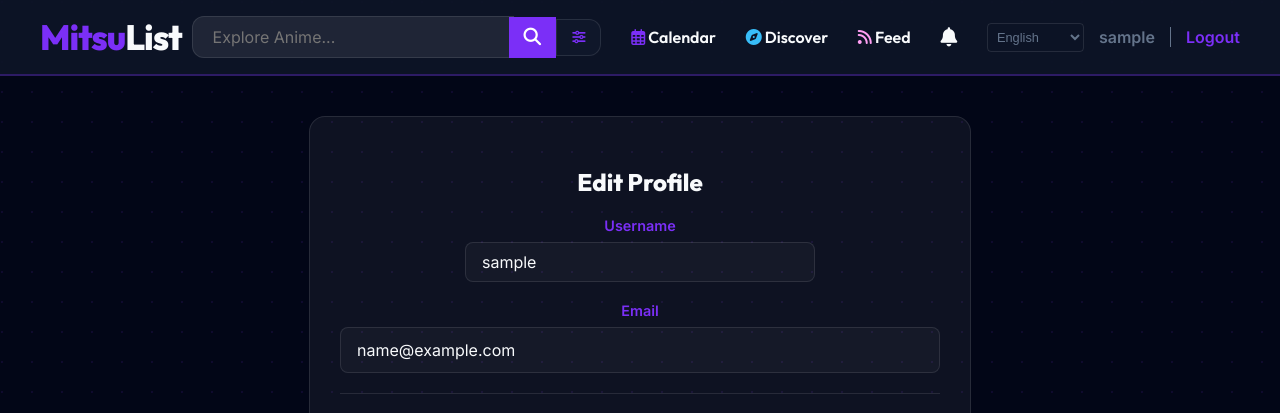
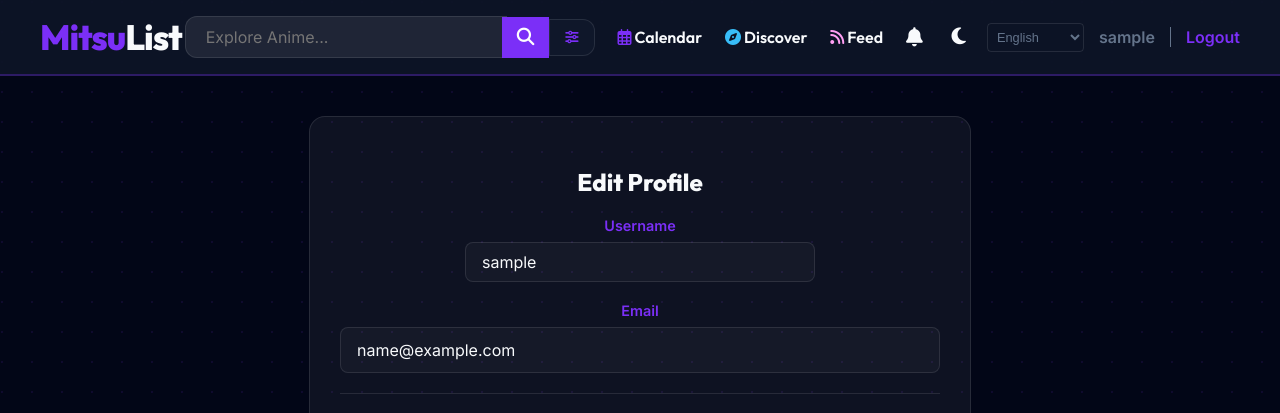
Before and after one commit to IdzaYar120/MitsuList, a Django app: page /users/profile/edit/ in a window 1280 px wide. Shown: the top 413 px of the page. Run offline with Django 5.2, Linux system fonts and the light colour scheme; the visitor is signed in with stand-in values (Sample User, id 1).

Commit message:
feat: Add seamless Light/Dark mode toggle with DB sync

```diff
--- a/app/static/css/index.css
+++ b/app/static/css/index.css
@@ -61,6 +61,15 @@ textarea {
     outline: none !important;
 }
 
+html.theme-light input[type="text"],
+html.theme-light input[type="email"],
+html.theme-light input[type="password"],
+html.theme-light input[type="number"],
+html.theme-light textarea {
+    background: white !important;
+    border: 1px solid rgba(0, 0, 0, 0.2) !important;
+}
+
 input:focus,
 textarea:focus {
     background: rgba(123, 47, 247, 0.05) !important;
@@ -93,11 +102,17 @@ label {
     padding: 10px 20px !important;
     font-family: var(--font-body) !important;
     font-size: 1rem !important;
-    color: white !important;
+    color: var(--color-text) !important;
     width: 280px !important;
     outline: none !important;
     transition: var(--transition) !important;
     border-radius: var(--border-radius) 0 0 var(--border-radius) !important;
+}
+
+html.theme-light #input-box,
+body.theme-light #input-box {
+    background-color: transparent !important;
+    border-color: rgba(0, 0, 0, 0.2) !important;
 }
 
 #input-box:focus {
--- a/app/static/css/variables.css
+++ b/app/static/css/variables.css
@@ -25,12 +25,12 @@
     --transition: 0.3s cubic-bezier(0.4, 0, 0.2, 1);
 }
 
-.theme-light {
+html.theme-light, body.theme-light {
     /* Colors - Light Theme Palette */
-    --color-secondary: #f8fafc; /* Very light slate */
-    --color-bg: #e2e8f0; /* Soft gray background */
-    --color-text: #0f172a; /* Slate Dark text */
+    --color-secondary: #ffffff; /* White cards and panels */
+    --color-bg: #f8fafc; /* Very light slate background */
+    --color-text: #0f172a; /* Dark text */
     --color-muted: #64748b; /* Slate Muted */
-    --color-shadow: rgba(0, 0, 0, 0.1);
+    --color-shadow: rgba(0, 0, 0, 0.05);
     --glass-bg: rgba(255, 255, 255, 0.8);
 }
--- a/app/templates/base.html
+++ b/app/templates/base.html
@@ -36,14 +36,32 @@
         integrity="sha512-SnH5WK+bZxgPHs44uWIX+LLJAJ9/2PkPKZ5QiAj6Ta86w+fsb2TkcmfRyVX3pBnMFcV7oQPJkl9QevSCWr3W6A=="
         crossorigin="anonymous" referrerpolicy="no-referrer" />
 
-    <!-- Styles -->
+    <!-- Theme Variables & Styles -->
     <link rel="stylesheet" href="{% static 'css/variables.css' %}">
     <link rel="stylesheet" href="{% static 'css/index.css' %}">
     {% block extra_css %}{% endblock %}
+
+    <!-- Anti-FOUC Theme Script -->
+    <script>
+        (function() {
+            var theme = window.localStorage.getItem('mitsulist_theme');
+            {% if user.is_authenticated %}
+                var dbTheme = '{{ user.profile.theme_preference|default:"dark" }}';
+                // Sync local with DB on load
+                if (dbTheme && dbTheme !== theme) {
+                    window.localStorage.setItem('mitsulist_theme', dbTheme);
+                    theme = dbTheme;
+                }
+            {% endif %}
+
+            if (theme === 'light') {
+                document.documentElement.classList.add('theme-light');
+            }
+        })();
+    </script>
 </head>
 
-<body {% if user.is_authenticated and user.profile.theme_preference == 'light' %}class="theme-light"{% endif %}
-      {% if user.is_authenticated and user.profile.accent_color %}
+<body {% if user.is_authenticated and user.profile.accent_color %}
       style="--color-primary: {{ user.profile.accent_color }}; --color-accent: {{ user.profile.accent_color }};"
       {% endif %}>
     <center>
@@ -94,6 +112,12 @@
 
             <div id="auth-links"
                 style="margin-left: 20px; font-family: var(--font-body); font-weight: 600; display: flex; align-items: center;">
+
+                <!-- Theme Toggle Button -->
+                <button id="theme-toggle" style="background: transparent; border: none; color: var(--color-text); font-size: 1.2rem; cursor: pointer; margin-right: 15px; transition: var(--transition);" title="Toggle Theme">
+                    <i class="fa-solid fa-moon" id="theme-icon"></i>
+                </button>
+
                 <!-- Language Switcher -->
                 <form action="{% url 'set_language' %}" method="post" style="margin-right: 15px;">
                     {% csrf_token %}
@@ -196,6 +220,49 @@
         }
     </script>
 
+    <!-- Theme Toggle Scripts -->
+    <script>
+        document.addEventListener("DOMContentLoaded", () => {
+            const toggleBtn = document.getElementById('theme-toggle');
+            const icon = document.getElementById('theme-icon');
+
+            // Set initial icon correct
+            if (document.documentElement.classList.contains('theme-light')) {
+                icon.classList.remove('fa-moon');
+                icon.classList.add('fa-sun');
+            }
+
+            toggleBtn.addEventListener('click', () => {
+                const isLight = document.documentElement.classList.toggle('theme-light');
+                const theme = isLight ? 'light' : 'dark';
+
+                // Update Icon
+                if (isLight) {
+                    icon.classList.remove('fa-moon');
+                    icon.classList.add('fa-sun');
+                } else {
+                    icon.classList.remove('fa-sun');
+                    icon.classList.add('fa-moon');
+                }
+
+                // Save locally
+                localStorage.setItem('mitsulist_theme', theme);
+
+                // Sync with Django if logged in
+                {% if user.is_authenticated %}
+                fetch('{% url "toggle_theme" %}', {
+                    method: 'POST',
+                    headers: {
+                        'Content-Type': 'application/json',
+                        'X-CSRFToken': '{{ csrf_token }}'
+                    },
+                    body: JSON.stringify({ theme: theme })
+                }).catch(err => console.error('Theme sync error', err));
+                {% endif %}
+            });
+        });
+    </script>
+
     {% block scripts %}{% endblock %}
 </body>
 
--- a/users/urls.py
+++ b/users/urls.py
@@ -37,4 +37,5 @@ urlpatterns = [
     path('discord/callback/', views.discord_callback, name='discord_callback'),
     path('discord/disconnect/', views.discord_disconnect, name='discord_disconnect'),
     path('api/discord/presence/<str:discord_id>/', views.discord_presence_api, name='discord_presence_api'),
+    path('api/toggle-theme/', views.toggle_theme, name='toggle_theme'),
 ]
--- a/users/views.py
+++ b/users/views.py
@@ -605,3 +605,20 @@ def discord_presence_api(request, discord_id):
         'episodes_watched': latest_entry.episodes_watched,
         'updated_at': latest_entry.updated_at.isoformat()
     })
+
+from django.views.decorators.http import require_POST
+
+@login_required
+@require_POST
+def toggle_theme(request):
+    try:
+        data = json.loads(request.body)
+        theme = data.get('theme')
+        if theme in ['light', 'dark']:
+            profile = request.user.profile
+            profile.theme_preference = theme
+            profile.save()
+            return JsonResponse({'status': 'success', 'theme': theme})
+        return JsonResponse({'status': 'error', 'message': 'Invalid theme'}, status=400)
+    except Exception as e:
+        return JsonResponse({'status': 'error', 'message': str(e)}, status=400)
```
